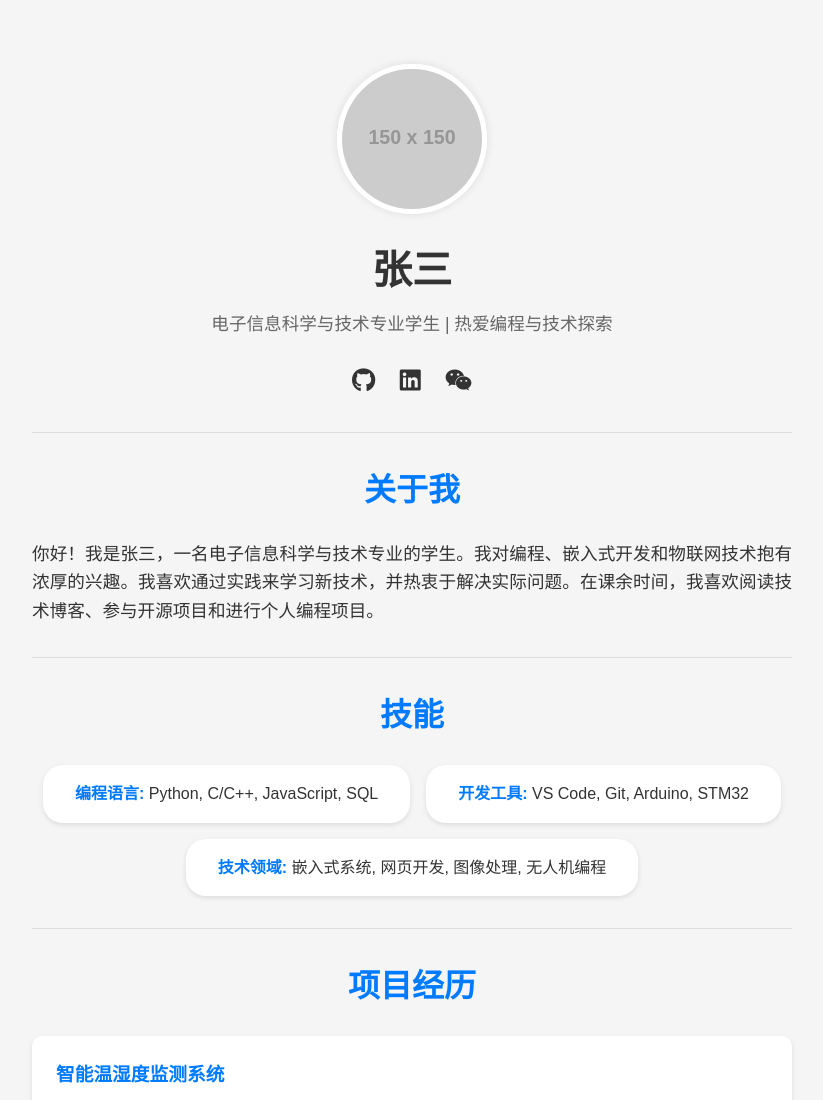
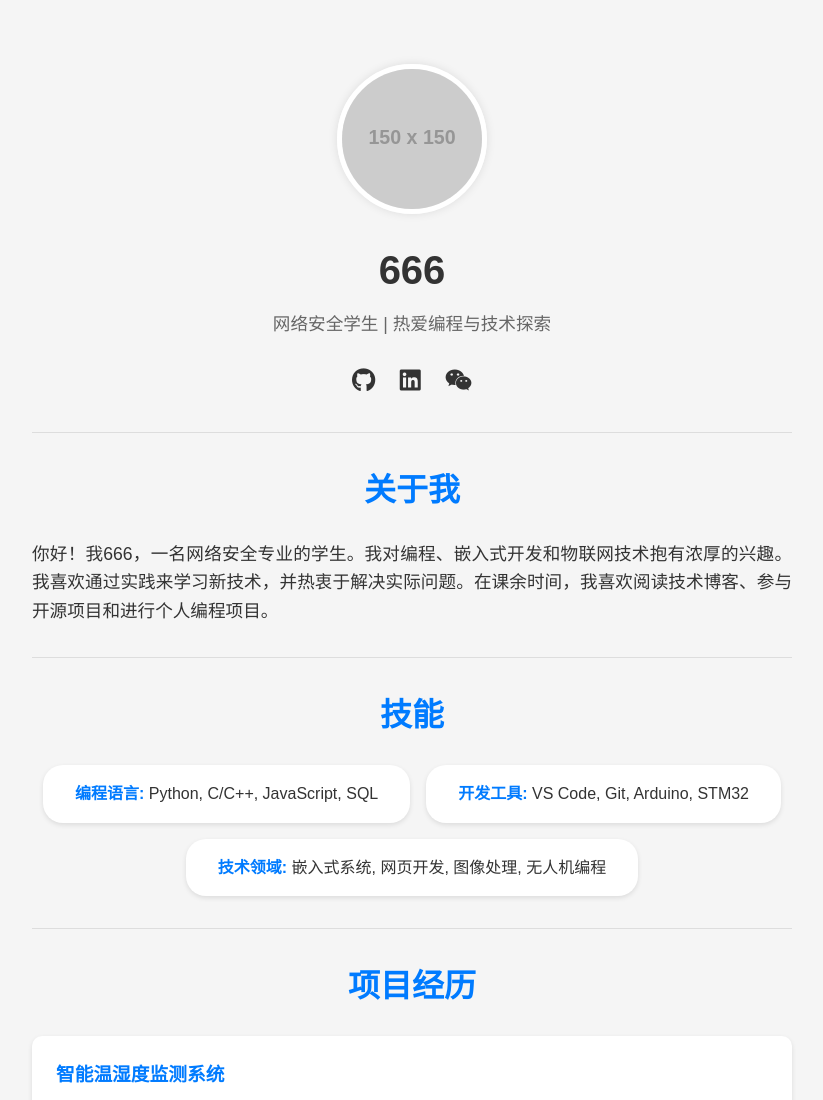
Before and after one commit to homeo12e/myProFile, a plain HTML site: page index.html in a window 1280 px wide. Shown: the top 1100 px of the page, without its empty margins (228-1051 px from the left). Drawn offline with Linux system fonts and the light colour scheme; placeholder pictures from the web are drawn by us.

Commit message:
Update personal information in index.html

```diff
--- a/index.html
+++ b/index.html
@@ -16,8 +16,8 @@
             <div class="profile-photo">
                 <img src="https://via.placeholder.com/150" alt="我的头像">
             </div>
-            <h1>张三</h1>
-            <p>电子信息科学与技术专业学生 | 热爱编程与技术探索</p>
+            <h1>666</h1>
+            <p>网络安全学生 | 热爱编程与技术探索</p>
             <div class="social-links">
                 <a href="#" target="_blank"><i class="fab fa-github"></i></a>
                 <a href="#" target="_blank"><i class="fab fa-linkedin"></i></a>
@@ -28,7 +28,7 @@
         <!-- 关于我部分 -->
         <section id="about">
             <h2>关于我</h2>
-            <p>你好！我是张三，一名电子信息科学与技术专业的学生。我对编程、嵌入式开发和物联网技术抱有浓厚的兴趣。我喜欢通过实践来学习新技术，并热衷于解决实际问题。在课余时间，我喜欢阅读技术博客、参与开源项目和进行个人编程项目。</p>
+            <p>你好！我666，一名网络安全专业的学生。我对编程、嵌入式开发和物联网技术抱有浓厚的兴趣。我喜欢通过实践来学习新技术，并热衷于解决实际问题。在课余时间，我喜欢阅读技术博客、参与开源项目和进行个人编程项目。</p>
         </section>
 
         <!-- 技能部分 -->
```
